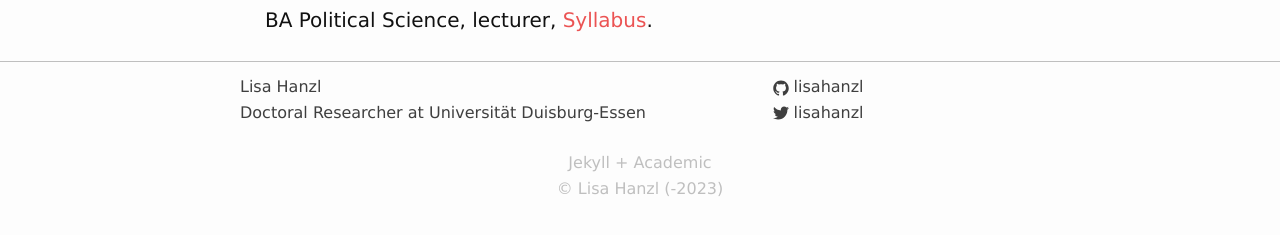
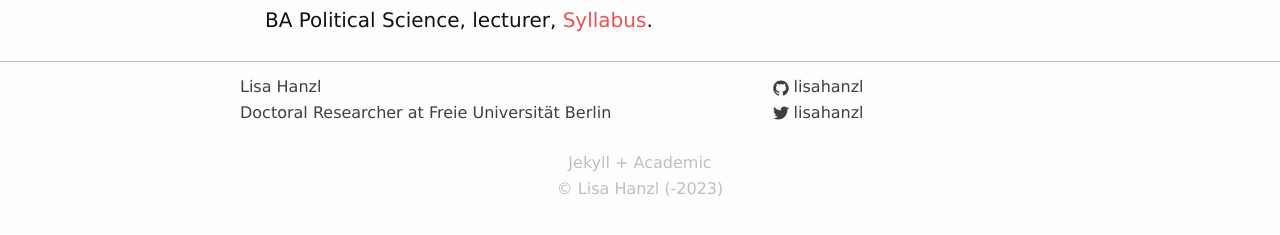
Before and after one commit to lisahanzl/lisahanzl.github.io, a Jekyll site: the page built from 02_teaching.md, in a window 1280 px wide. Shown: the part 438-673 px from the top of the page. Built offline with Jekyll 4.4.1, drawn with Linux system fonts in a browser that asks for light colours.

Commit message:
Update _config.yml

```diff
--- a/_config.yml
+++ b/_config.yml
@@ -1,6 +1,6 @@
 title: Lisa Hanzl
-email: lisa.hanzl@icloud.com
-description: Doctoral Researcher at Universität Duisburg-Essen
+email: lisa.hanzl@fu-berlin.de
+description: Doctoral Researcher at Freie Universität Berlin
 baseurl: "" # the subpath of your site, e.g. /blog
 url: "" # the base hostname & protocol for your site, e.g. http://example.com
 twitter_username: lisahanzl
```
